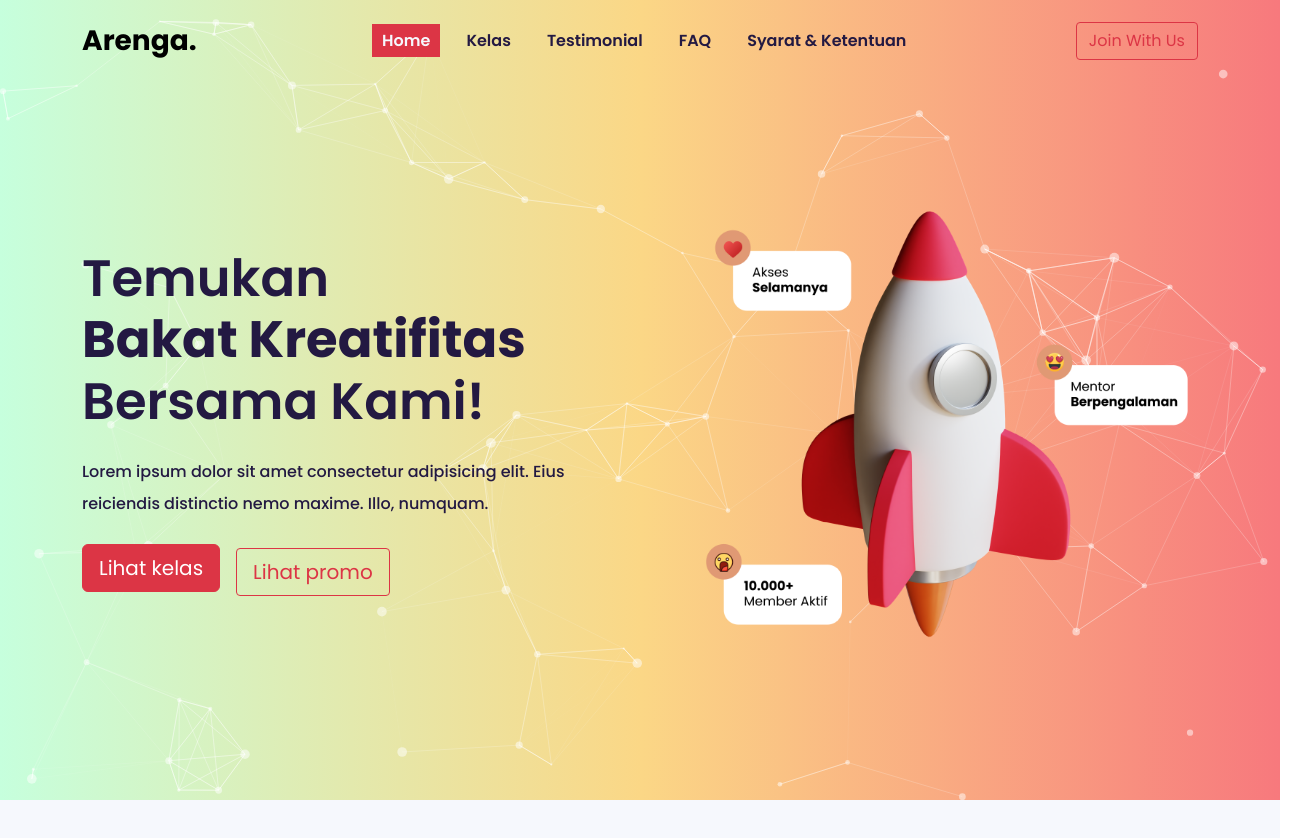
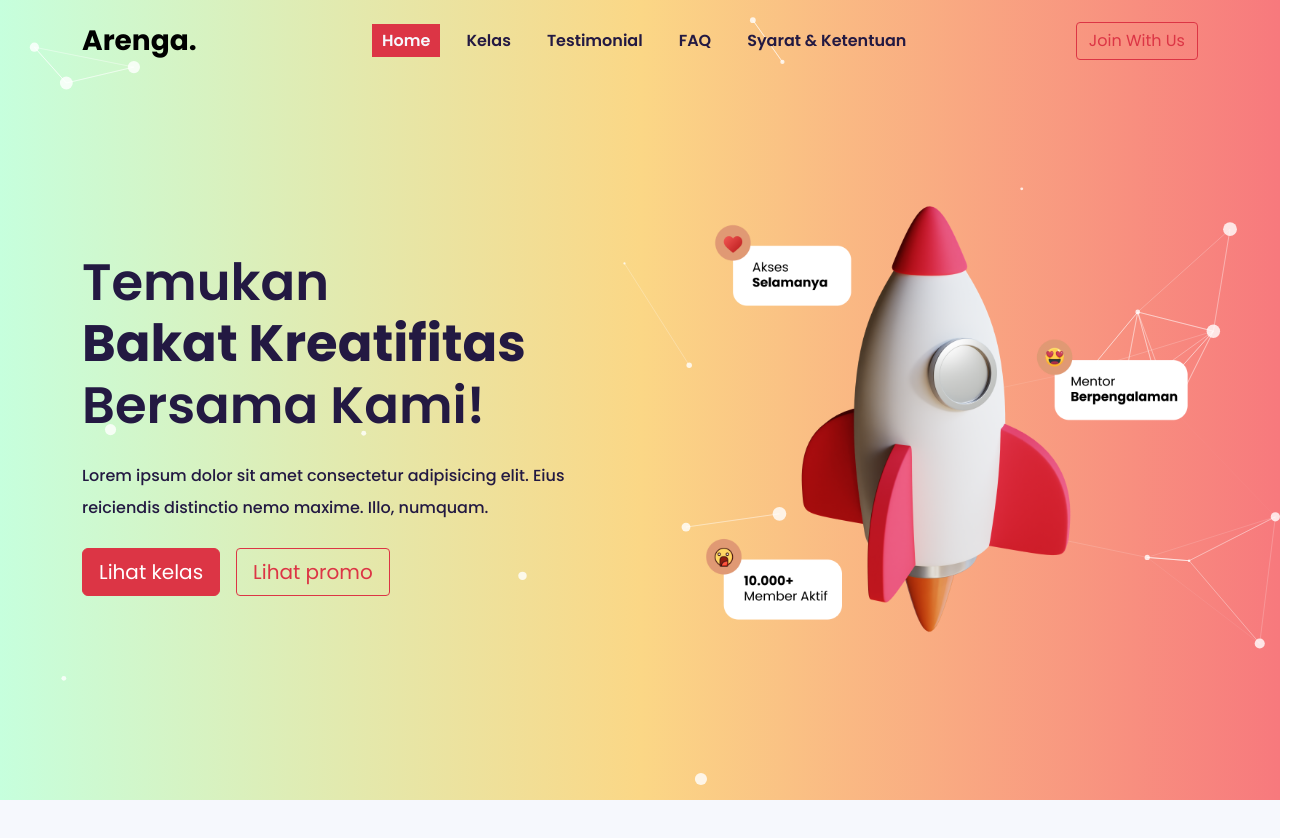
Before and after one commit to RizkiLaksanaPutra/UIUX_tb1, a React (Vite) app: page / in a window 1280 px wide. Shown: the top 838 px of the page, 1310 px wide, since content can reach past the window. Built offline with nearby package versions, Linux system fonts and the light colour scheme.

Commit message:
Revisi lagi

```diff
--- a/src/components/FaqComponent.jsx
+++ b/src/components/FaqComponent.jsx
@@ -4,7 +4,8 @@ import { faq } from "../data";
 
 const FaqComponent = () => {
   return (
-    <div className="faq" data-aos="fade-right">
+    <div className="faq-page" data-aos="fade-right">
+      <div className="faq animate__animated animate__fadeIn">
         <Container>
           <Row>
             <Col>
@@ -13,7 +14,7 @@ const FaqComponent = () => {
               </h2>
             </Col>
           </Row>
-        <Row className="row-cols-lg-2 rows-cols-1 g-4 pt-5">
+          <Row className="row-cols-2 g-4 pt-5">
             {faq.map((data) => {
               return (
                 <Col key={data.id}>
@@ -29,6 +30,7 @@ const FaqComponent = () => {
           </Row>
         </Container>
       </div>
+    </div>
   );
 };
 
--- a/src/components/Part.jsx
+++ b/src/components/Part.jsx
@@ -53,7 +53,7 @@ const Part = () => {
             color: "#ffffff",
             distance: 150,
             enable: true,
-            opacity: 0.5,
+            opacity: 0.7,
             width: 1,
           },
           move: {
@@ -63,24 +63,24 @@ const Part = () => {
               default: "bounce",
             },
             random: false,
-            speed: 6,
+            speed: 5,
             straight: false,
           },
           number: {
             density: {
               enable: true,
-              area: 800,
+              area: 700,
             },
-            value: 80,
+            value: 20,
           },
           opacity: {
-            value: 0.5,
+            value: 0.8,
           },
           shape: {
             type: "circle",
           },
           size: {
-            value: { min: 1, max: 5 },
+            value: { min: 1, max: 7 },
           },
         },
         detectRetina: true,
--- a/src/pages/FaqPage.jsx
+++ b/src/pages/FaqPage.jsx
@@ -2,7 +2,7 @@ import FaqComponent from "../components/FaqComponent";
 
 export const FaqPage = () => {
   return (
-    <div className="pt-5 animate__animated animate__fadeInUp">
+    <div className="animate__animated animate__fadeInUp">
       <FaqComponent />
     </div>
   );
--- a/src/pages/HomePage.jsx
+++ b/src/pages/HomePage.jsx
@@ -4,6 +4,7 @@ import { kelasTerbaru, dataSwiper } from "../data";
 import { useNavigate } from "react-router-dom";
 import FaqComponent from "../components/FaqComponent";
 import Part from "../components/Part";
+import { useRef } from "react";
 
 // Import Swiper React components
 import { Swiper, SwiperSlide } from "swiper/react";
@@ -17,28 +18,35 @@ import { Pagination } from "swiper/modules";
 
 const HomePage = () => {
   let navigate = useNavigate();
+  const kelas = useRef(null);
+
+  const handleScrollKelas = () => {
+    if (kelas.current) {
+      kelas.current.scrollIntoView({ behavior: "smooth" });
+    }
+  };
 
   return (
     <div className="homepage position-relative">
       <header
-        className="w-100 min-vh-100 d-flex align-items-center overflow-hidden"
+        className="w-100 min-vh-100 d-flex align-items-center"
         id="particles-js">
         <Container>
-          <Row className="header-box d-flex align-items-center pt-lg-5">
-            <Col lg="6" className="animate__animated animate__fadeInLeft">
-              <h1 className="mb-4">
+          <Row className="header-box d-flex align-items-center pt-lg-5 ">
+            <Col lg="6" className="">
+              <h1 className="mb-4 animate__animated animate__fadeInLeft">
                 Temukan <br /> <span>Bakat Kreatifitas</span> Bersama Kami!
               </h1>
-              <p className="mb-4">
+              <p className="mb-4 ">
                 Lorem ipsum dolor sit amet consectetur adipisicing elit. Eius
                 reiciendis distinctio nemo maxime. Illo, numquam.
               </p>
               <button
-                className="btn btn-danger btn-lg me-3 mb-xs-0 mb-2 rounded"
-                onClick={() => navigate("#kelas")}>
+                className="btn btn-danger btn-lg me-3 mb-xs-0  rounded animate__animated animate__fadeInUp animate__delay-1s 1s"
+                onClick={handleScrollKelas}>
                 Lihat kelas
               </button>
-              <button className="btn btn-outline-danger btn-lg rounded-1">
+              <button className="btn btn-outline-danger btn-lg rounded-1 animate__animated animate__fadeInLeft animate__delay-1s 1s">
                 Lihat promo
               </button>
             </Col>
@@ -46,7 +54,7 @@ const HomePage = () => {
               <img
                 src={HeroImage}
                 alt=""
-                className="animate__animated animate__fadeInUp"
+                className="animate__animated animate__fadeInRight"
               />
             </Col>
           </Row>
@@ -55,10 +63,14 @@ const HomePage = () => {
           </div>
         </Container>
       </header>
-      <div className="kelas w-100 min-vh-100" name="kelas">
+      <div
+        className="kelas w-100 min-vh-100"
+        name="kelas"
+        ref={kelas}
+        id="kelas">
         <Container data-aos="fade-right">
           <Row>
-            <Col data-aos="animate__animated animate__fadeInLeft">
+            <Col className="animate__animated animate__fadeInLeft">
               <h1 className="text-center fw-bold animate__animated animate__fadeInLeft">
                 Kelas terbaru
               </h1>
@@ -94,7 +106,7 @@ const HomePage = () => {
           <Row>
             <Col className="text-center">
               <button
-                className="btn btn-success rounded-5 btn-lg"
+                className="btn all-kelas rounded-4 btn-lg shadow-sm"
                 onClick={() => navigate("/kelas")}>
                 Lihat Semua kelas
               </button>
@@ -103,11 +115,11 @@ const HomePage = () => {
           </Row>
         </Container>
       </div>
-      <div className="testimonial py-5">
+      <div className="testimonial">
         <Container data-aos="fade-left">
           <Row>
             <Col>
-              <h1 className="text-center fw-bold my-5">Testimonial</h1>
+              <h1 className="text-center fw-bold pb-4">Testimonial</h1>
             </Col>
           </Row>
           <Row>
--- a/src/pages/TestimonialPage.jsx
+++ b/src/pages/TestimonialPage.jsx
@@ -3,8 +3,8 @@ import { testimonial } from "../data";
 
 export const TestimonialPage = () => {
   return (
-    <div className="testimonial-page">
-      <div className="testimonial min-vh-100 animate__animated animate__fadeInUp">
+    <div className="testimonial-page animate__animated animate__fadeInUp">
+      <div className="testimonial min-vh-100">
         <Container>
           <Row>
             <Col>
```
Also changed, not shown: src/dist/css/main.css. Lines whose indentation alone changed are shown as unchanged.
